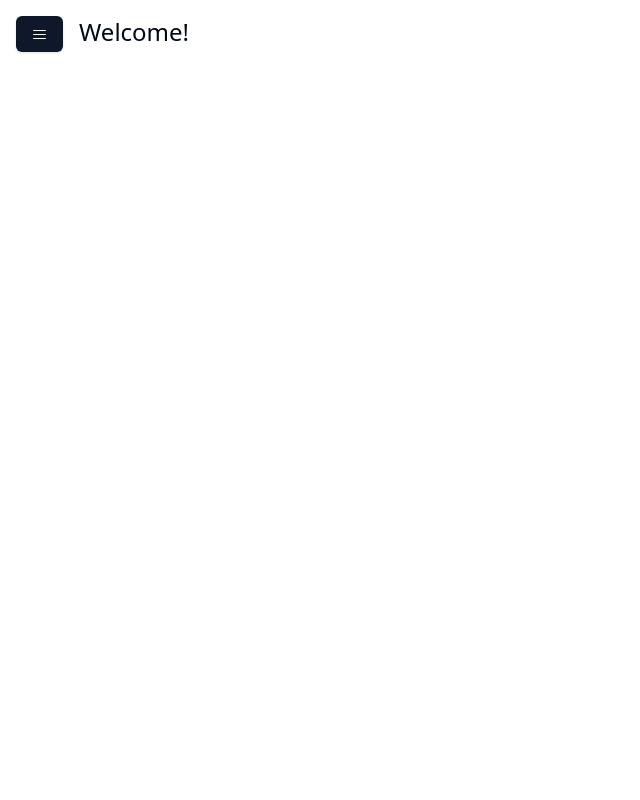
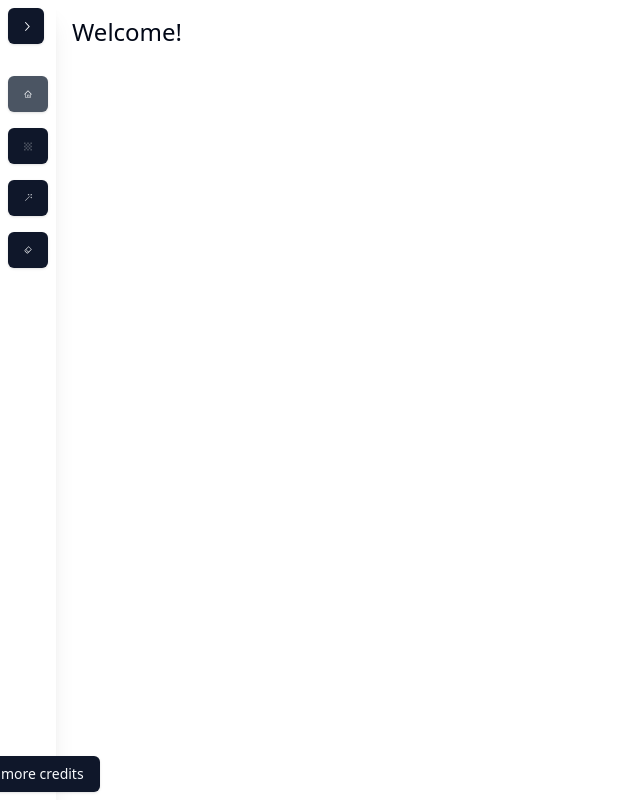
Before and after one commit to rezha4/ai.mage, a Next.js app: page /dashboard in a window 1280 px wide. Shown: the whole page, without its empty margins (0-640 px from the left). Built offline with nearby package versions, Linux system fonts and the light colour scheme.

Commit message:
working on separated components

```diff
--- a/app/dashboard/add/[type]/page.tsx
+++ b/app/dashboard/add/[type]/page.tsx
@@ -1,7 +1,23 @@
-import React from "react";
+"use client"
+
+import MediaUploader from "@/components/shared/media-uploader";
+import TransformationForm from "@/components/shared/transformation-form";
+import { useState } from "react";
 
 const AddNewImage = ({ params }: { params: { type: string } }) => {
-  return <div>{params.type}</div>;
+  return (
+  <div className="w-full flex flex-col space-y-8 justify-center items-center">
+    {/* <h1 className="sm:text-4xl underline">{params.type}</h1> */}
+    <div>
+      <TransformationForm
+        data={null}
+        type={""}
+        userId={"1"}
+        creditBalance={1}
+        config={{}}
+      />
+    </div>
+  </div>);
 };
 
 export default AddNewImage;
--- a/app/dashboard/layout.tsx
+++ b/app/dashboard/layout.tsx
@@ -4,52 +4,88 @@ import { Button } from "@/components/ui/button";
 import { UserButton } from "@clerk/nextjs";
 import Link from "next/link";
 import React, { ReactNode, useState } from "react";
-import { HamburgerMenuIcon } from "@radix-ui/react-icons";
+import {
+  ChevronLeftIcon,
+  ChevronRightIcon,
+  EraserIcon,
+  HamburgerMenuIcon,
+  HomeIcon,
+  MagicWandIcon,
+  TransparencyGridIcon,
+} from "@radix-ui/react-icons";
+import { usePathname } from "next/navigation";
 
 const DashboardLayout = ({ children }: { children: ReactNode }) => {
+  const pathname = usePathname();
   const [showSidebar, setShowSidebar] = useState(false);
 
   return (
-    <div className="flex">
-      {showSidebar ? (
+    <div className="flex w-screen">
       <aside
-          className={`flex flex-col gap-4 justify-between items-center p-4 shadow-xl h-screen w-1/4 bg-gradient-to-b from-slate-200 to-slate-400`}
+        className={`flex flex-col gap-4 justify-between items-center p-2 shadow-xl min-h-screen  transition-all ${showSidebar ? "w-60" : "w-14"} `}
       >
-          <div className="space-y-8">
-            <h2 className="text-3xl font-serif flex items-center justify-around">
-              AI.mage
-            </h2>
+        <div className="space-y-8 w-full">
+          <div className="flex justify-between items-center">
+            <h2 hidden={!showSidebar} className="text-3xl font-serif">AI.mage</h2>
+            <Button onClick={() => setShowSidebar(prev => !prev)} size="icon">
+              {showSidebar ? <ChevronLeftIcon /> : <ChevronRightIcon />}
+            </Button>
+          </div>
           <div className="flex flex-col space-y-4">
-              <Button className="bg-gray-400" variant="secondary">
-                <Link href={"/dashboard"}>Home</Link>
+            <Link href={"/dashboard"}>
+              <Button
+                className={`flex justify-between w-full hover:bg-gray-600 ${
+                  pathname === "/dashboard" ? "bg-gray-600" : ""
+                }`}
+
+              >
+                <HomeIcon  />
+                <p hidden={!showSidebar} className=" mb-1">Home</p>
               </Button>
-              <Button variant="secondary">
-                <Link href={"/dashboard/remove-background"}>Remove Background</Link>
+            </Link>
+            <Link href={"/dashboard/add/remove-background"}>
+              <Button
+                className={`flex justify-between w-full hover:bg-gray-600 ${
+                  pathname === "/dashboard/add/remove-background" ? "bg-gray-600" : ""
+                }`}
+
+              >
+                <TransparencyGridIcon  />
+                <p hidden={!showSidebar} className=" mb-1">Remove Background</p>
               </Button>
-              {/* <Button variant="secondary">
-                <Link href={"#"}>Remove Background</Link>
+            </Link>
+            <Link href={"/dashboard/add/generative-fill"}>
+              <Button
+                className={`flex justify-between w-full hover:bg-gray-600 ${
+                  pathname === "/dashboard/add/generative-fill" ? "bg-gray-600" : ""
+                }`}
+
+              >
+                <MagicWandIcon width={20} height={20} />
+                <p hidden={!showSidebar} className=" mb-1">Generative Fill</p>
               </Button>
-              <Button variant="secondary">
-                <Link href={"#"}>Remove Background</Link>
+            </Link>
+            <Link href={"/dashboard/add/remove-object"}>
+              <Button
+                className={`flex justify-between w-full hover:bg-gray-600 ${
+                  pathname === "/dashboard/add/remove-object" ? "bg-gray-600" : ""
+                }`}
+
+              >
+                <EraserIcon width={20} height={20} />
+                <p hidden={!showSidebar} className=" mb-1">Remove Object</p>
               </Button>
-              <Button variant="secondary">
-                <Link href={"#"}>Remove Background</Link>
-              </Button> */}
+            </Link>
           </div>
         </div>
         <div className="flex flex-col gap-4 items-center">
-            <Button>Buy more credits</Button>
+          <Button className="overflow-hidden">Buy more credits</Button>
           <UserButton />
         </div>
       </aside>
-      ) : (
-        <div className="mt-4 ml-4">
-          <Button onClick={() => setShowSidebar((prev) => !prev)}>
-            <HamburgerMenuIcon />
-          </Button>
-        </div>
-      )}
-      <div onClick={() => setShowSidebar(false)} className="p-4 min-h-screen">
+      <div
+        className="p-4 min-h-screen w-full overflow-hidden"
+      >
         {children}
       </div>
     </div>
--- a/app/layout.tsx
+++ b/app/layout.tsx
@@ -1,6 +1,7 @@
 import type { Metadata } from "next";
 import "./globals.css";
 import { ClerkProvider } from "@clerk/nextjs";
+import { Toaster } from "@/components/ui/toaster";
 
 export const metadata: Metadata = {
   title: "AI.mage",
@@ -15,7 +16,10 @@ export default function RootLayout({
   return (
     <ClerkProvider>
       <html lang="en">
-        <body>{children}</body>
+        <body>
+          {children}
+          <Toaster />
+        </body>
       </html>
     </ClerkProvider>
   );
--- a/components/shared/media-uploader.tsx
+++ b/components/shared/media-uploader.tsx
@@ -1,6 +1,10 @@
-import { CldUploadWidget } from "next-cloudinary";
+"use client";
+
+import { CldImage, CldUploadWidget } from "next-cloudinary";
 import { useToast } from "../ui/use-toast";
 import React from "react";
+import { FilePlusIcon } from "@radix-ui/react-icons";
+import { PlaceholderValue } from "next/dist/shared/lib/get-img-props";
 
 type MediaUploaderProps = {
   onValueChange: (value: string) => void;
@@ -20,6 +24,16 @@ const MediaUploader = ({
   const { toast } = useToast();
 
   const onUploadSuccessHandler = (result: any) => {
+    setImage((prev: any) => ({
+      ...prev,
+      publicId: result?.info?.public_id,
+      width: result?.info?.width,
+      height: result?.info?.height,
+      secureURL: result?.info?.secure_url,
+    }));
+
+    onValueChange(result?.info?.public_id);
+
     toast({
       title: "Success uploading image",
       description: "1 credit deducted from your account",
@@ -38,7 +52,6 @@ const MediaUploader = ({
   };
 
   return (
-    <div>
     <CldUploadWidget
       uploadPreset="rezha_aimage"
       options={{
@@ -50,12 +63,38 @@ const MediaUploader = ({
     >
       {({ open }) => (
         <div className="flex flex-col gap-4">
-            <h3 className="text-xl">Original</h3>
-            {publicId ? <>image</> : <div>nothing</div>}
+          {publicId ? (
+            <div className="grid grid-cols-2 gap-4overflow-clip">
+              <CldImage
+                onClick={() => open()}
+                width={image.width}
+                height={image.height}
+                src={image.secureURL}
+                alt="image"
+                sizes={"(max-width: 767px) 100vw, 50vw"}
+                className="cursor-pointer"
+              />
+              <CldImage
+                width={image.width}
+                height={image.height}
+                src={publicId}
+                alt="image"
+                sizes={"(max-width: 767px) 100vw, 50vw"}
+                removeBackground
+                className=""
+              />
+            </div>
+          ) : (
+            <button
+              onClick={() => open()}
+              className="cursor-pointer transform transition-all ease-in-out hover:scale-110 flex justify-center items-center w-60 h-96 rounded-xl shadow-xl"
+            >
+              <FilePlusIcon width={150} height={100} />
+            </button>
+          )}
         </div>
       )}
     </CldUploadWidget>
-    </div>
   );
 };
 
--- /dev/null
+++ b/components/shared/transformation-form.tsx
@@ -0,0 +1,102 @@
+"use client";
+
+import { IImage } from "@/lib/database/models/image.model";
+import { zodResolver } from "@hookform/resolvers/zod";
+import { useState } from "react";
+import { useForm } from "react-hook-form";
+import { z } from "zod";
+import { Form, FormField, FormItem, FormLabel } from "../ui/form";
+import MediaUploader from "./media-uploader";
+import { Input } from "../ui/input";
+import { Button } from "../ui/button";
+import { Transformations } from "@/types";
+
+export const formSchema = z.object({
+  title: z.string(),
+  aspectRatio: z.string().optional(),
+  color: z.string().optional(),
+  prompt: z.string().optional(),
+  publicId: z.string(),
+});
+
+const TransformationForm = ({
+  data = null,
+  userId,
+  type,
+  creditBalance,
+  config = null,
+}: {
+  data: IImage | null;
+  userId: string;
+  type: string;
+  creditBalance: number;
+  config: Transformations | null;
+}) => {
+  const [image, setImage] = useState(data);
+
+  const initialValues = data
+    ? {
+        title: data?.title,
+        aspectRatio: data?.aspectRatio,
+        color: data?.color,
+        prompt: data?.prompt,
+        publicId: data?.publicId,
+      }
+    : {
+        title: "",
+        aspectRatio: "",
+        color: "",
+        prompt: "",
+        publicId: "",
+      };
+
+  const form = useForm<z.infer<typeof formSchema>>({
+    resolver: zodResolver(formSchema),
+    defaultValues: initialValues,
+  });
+
+  const onSubmit = (values: z.infer<typeof formSchema>) => {
+    console.log(values);
+  };
+
+  return (
+    <Form {...form}>
+      <form
+        onSubmit={form.handleSubmit(onSubmit)}
+        className="space-y-8"
+      >
+        <FormField
+          control={form.control}
+          name="publicId"
+          render={({ field }) => (
+            <FormItem>
+              <MediaUploader
+                image={image}
+                setImage={setImage}
+                onValueChange={field.onChange}
+                publicId={field.value}
+                type={type}
+              />
+            </FormItem>
+          )}
+        />
+        <FormField
+          control={form.control}
+          name="title"
+          render={({ field }) => (
+            <FormItem>
+              <FormLabel>Title</FormLabel>
+              <Input {...field} />
+            </FormItem>
+          )}
+        />
+        <div className="flex flex-col space-y-4">
+          <Button type="button">Download</Button>
+          <Button type="submit">Save</Button>
+        </div>
+      </form>
+    </Form>
+  );
+};
+
+export default TransformationForm;
```
Also changed, not shown: types/index.d.ts (+9 -0 lines). Lines whose indentation alone changed are shown as unchanged.
